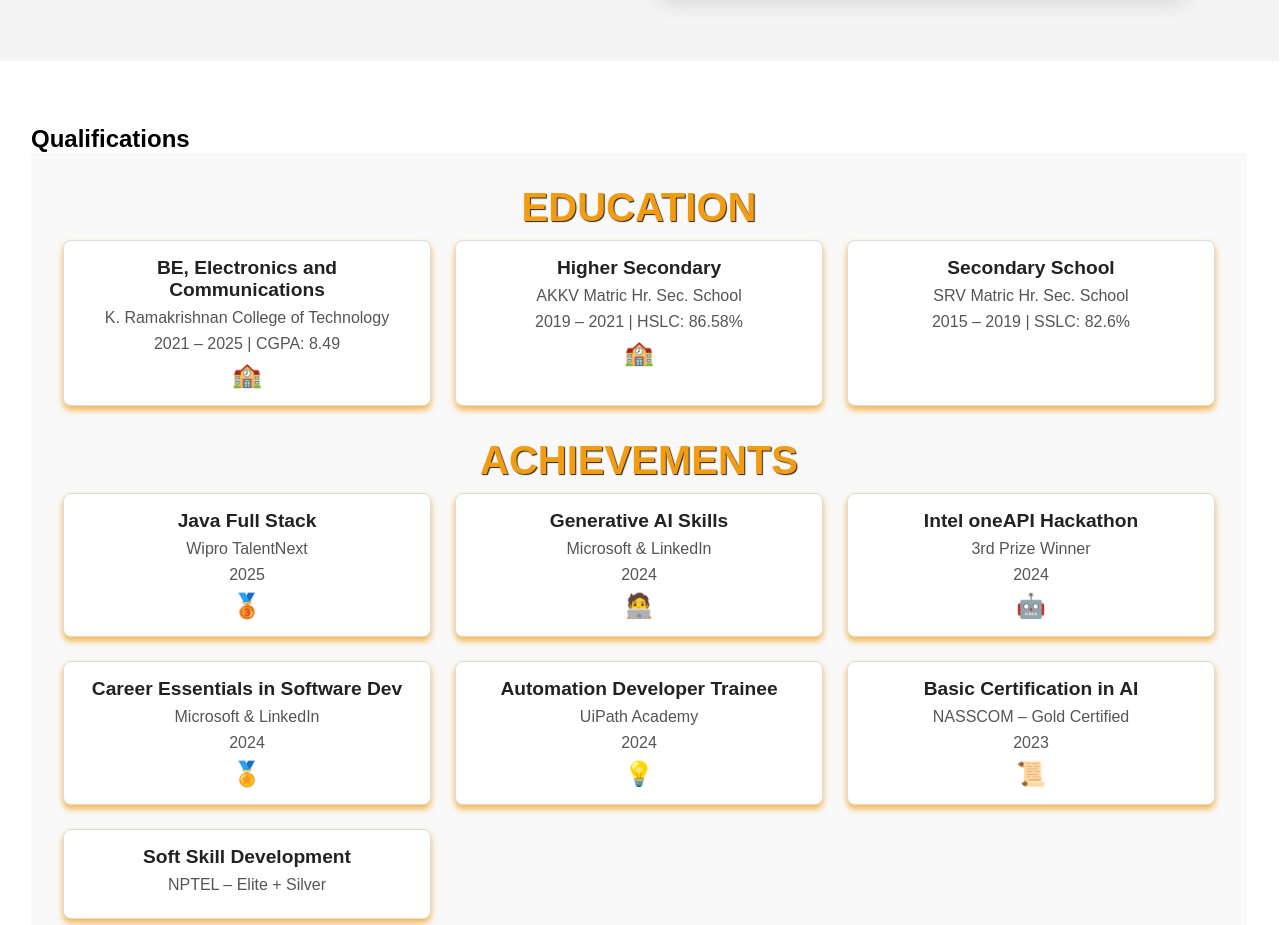
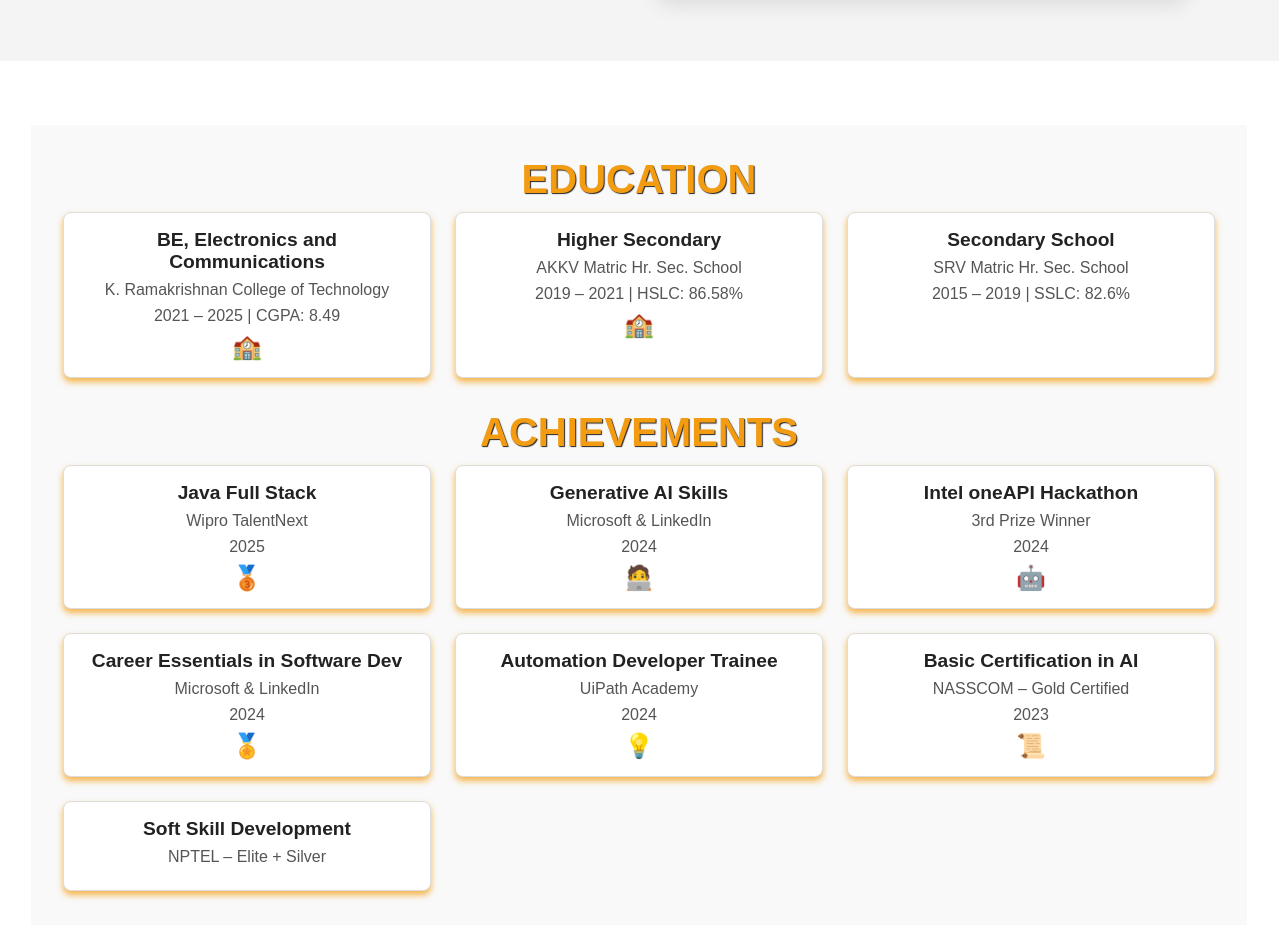
Before and after one commit to Sriraj-03/srirajweb, a plain HTML site: page index.htm in a window 1280 px wide. Shown: the part 825-1750 px from the top of the page. Drawn offline with Linux system fonts and the light colour scheme.

Commit message:
Update index.htm

```diff
--- a/index.htm
+++ b/index.htm
@@ -1,3 +1,4 @@
+
 <!DOCTYPE html5>
 <html lang="en">
 <head>
@@ -88,7 +89,7 @@
 <!-- qualifications -->
 <!-- qualifications -->
 <section class="qualifications" id="qualifications">
-    <h2 class="section-heading">Qualifications</h2>
+    <h2 class="section-heading"></h2>
     <div class="qual-container">
 
       <!-- Education Column -->
```
